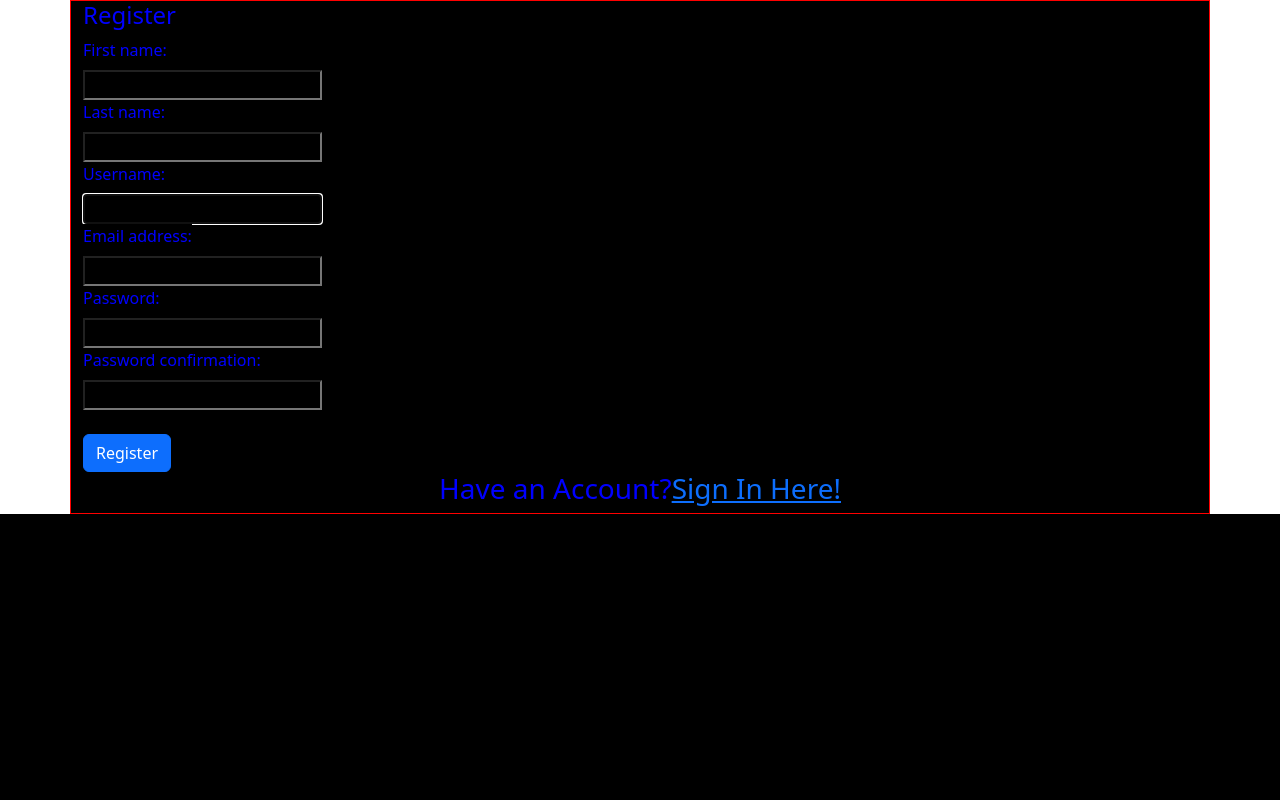
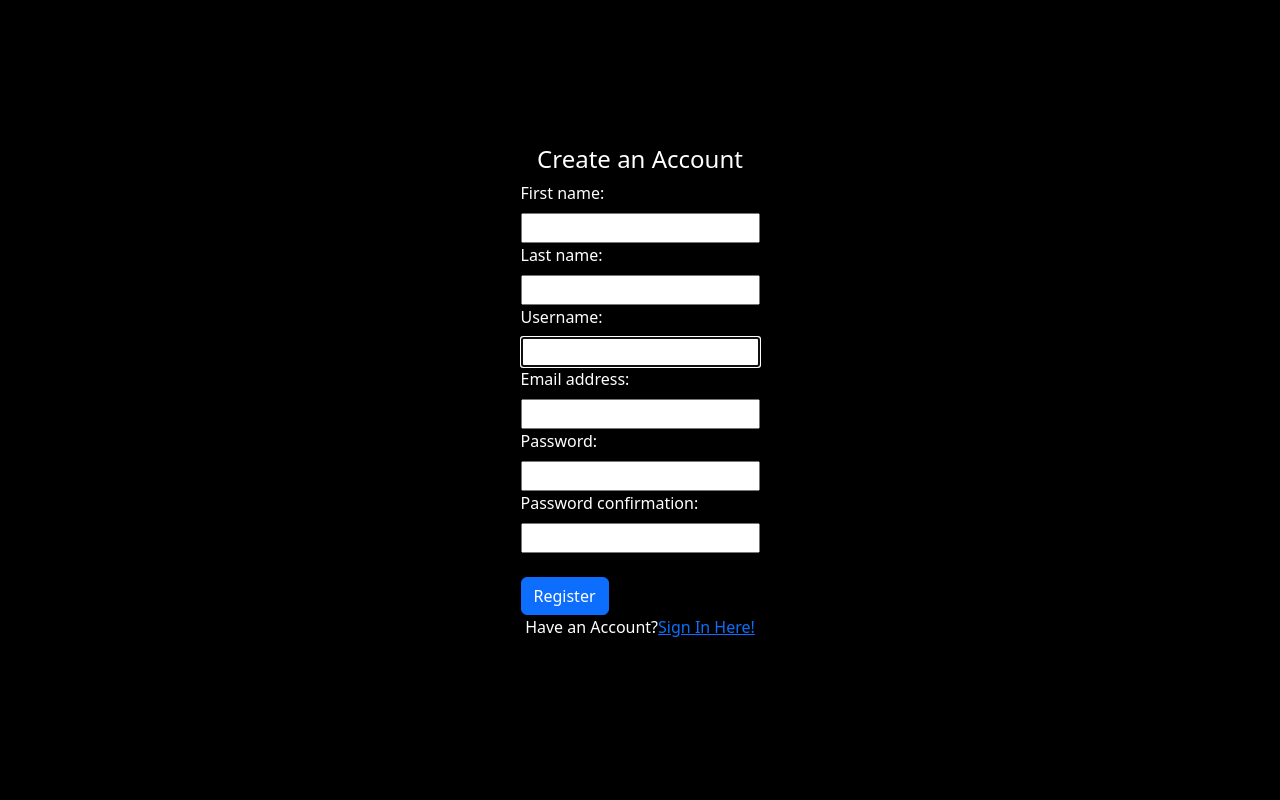
Before and after one commit to Vonmak/instaClone, a Django app: page /register/ in a window 1280 px wide. Run offline with Django 4.2, Linux system fonts and the light colour scheme; some libraries are stand-ins or nearby versions.

Commit message:
added a login template and performed styling in all the templates.

```diff
--- a/clone/static/css/auth.css
+++ b/clone/static/css/auth.css
@@ -1,8 +1,18 @@
-* {
+.body {
     background: black;
+    height: 100vh;
 }
 
+.container {
+    height: 80vh;
+}
+
+.body,
+.container,
 .register {
-    border: 1px solid red;
-    color: blue;
+    display: flex;
+    flex-direction: column;
+    justify-content: center;
+    align-items: center;
+    color: #fff;
 }
--- a/clone/templates/auth/authbase.html
+++ b/clone/templates/auth/authbase.html
@@ -8,7 +8,7 @@
     <link rel="stylesheet" href="{% static 'css/auth.css' %}" />
     {%endblock%} {%block scripts%} {%bootstrap_javascript%} {%endblock%}
   </head>
-  <body>
+  <body class="body">
     {% block content %} {%endblock%}
   </body>
 </html>
--- a/clone/templates/auth/register.html
+++ b/clone/templates/auth/register.html
@@ -1,6 +1,7 @@
 {% extends 'auth/authbase.html' %}{%block content%}
-<div class="container register">
-  <h4>Register</h4>
+<div class="container">
+  <div class="container-fluid register">
+    <h4>Create an Account</h4>
     <form action="" method="post">
       {% csrf_token %}
       <div class="form-group">
@@ -10,7 +11,8 @@
         {{form.first_name}}
       </div>
       <div class="form-group">
-      <label for="last_name" class="form-label">{{form.last_name.label}}:</label
+        <label for="last_name" class="form-label"
+          >{{form.last_name.label}}:</label
         ><br />
         {{form.last_name}}
       </div>
@@ -20,16 +22,19 @@
         {{form.username}}
       </div>
       <div class="form-group">
-      <label for="email" class="form-label">{{form.email.label}}:</label><br />
+        <label for="email" class="form-label">{{form.email.label}}:</label
+        ><br />
         {{form.email}}
       </div>
       <div class="form-group">
-      <label for="password1" class="form-label">{{form.password1.label}}:</label
+        <label for="password1" class="form-label"
+          >{{form.password1.label}}:</label
         ><br />
         {{form.password1}}
       </div>
       <div class="form-group">
-      <label for="password2" class="form-label">{{form.password2.label}}:</label
+        <label for="password2" class="form-label"
+          >{{form.password2.label}}:</label
         ><br />
         {{form.password2}}
       </div>
@@ -39,9 +44,8 @@
       </button>
     </form>
 
-  <h3 class="text-center">
-    Have an Account?<a href="/login">Sign In Here!</a>
-  </h3>
+    <p>Have an Account?<a href="/login">Sign In Here!</a></p>
+  </div>
 </div>
 
 {%endblock%}
```
Also changed, not shown: clone/templates/auth/login.html (added, +25 -0 lines). Lines whose indentation alone changed are shown as unchanged.
